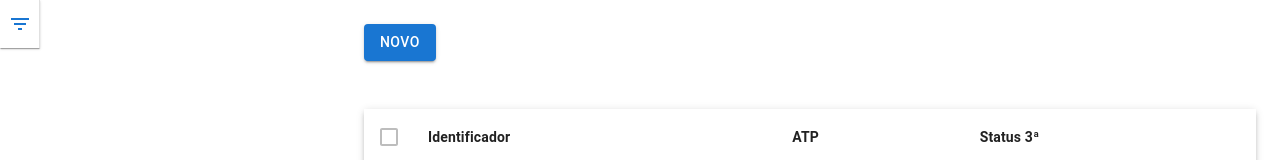
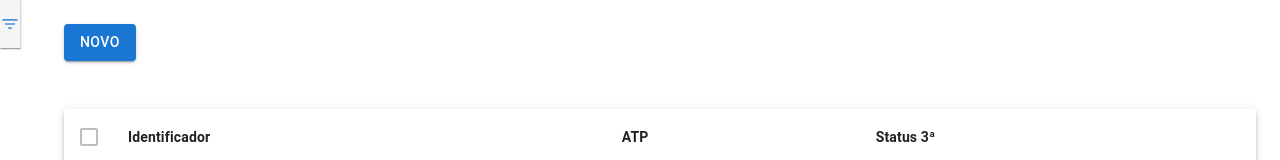
Before and after one commit to JediMastering/basic-mui, a React (Vite) app: page /table in a window 1280 px wide. Shown: the top 160 px of the page. Built offline with nearby package versions, Linux system fonts and the light colour scheme; no server answers; sample sign-in values are in the browser's storage.

Commit message:
feat: improve filter sidebar layout and toggle button aesthetics - Add dynamic width, enhance button appearance, refine badge and transitions

```diff
--- a/src/framework/components/sidebar/FilterSidebar.jsx
+++ b/src/framework/components/sidebar/FilterSidebar.jsx
@@ -116,7 +116,8 @@ const FilterSidebar = ({
           display: 'flex',
           position: 'relative',
           minHeight: '100%',
-          alignItems: 'flex-start'
+          alignItems: 'flex-start',
+          width: open ? drawerWidth : '40px'  // Ajusta dinamicamente baseado no estado do drawer
         }}
       >
         {!open && (
@@ -136,6 +137,10 @@ const FilterSidebar = ({
               width: 40,
               minHeight: 48,
               cursor: 'pointer',
+              transition: 'background-color 0.2s',
+              '&:hover': {
+                bgcolor: 'action.hover'
+              }
             }}
             onClick={handleDrawerToggle}
           >
@@ -143,8 +148,23 @@ const FilterSidebar = ({
               color="primary"
               variant="dot"
               invisible={!hasActiveFilters}
+              sx={{
+                '& .MuiBadge-badge': {
+                  top: 4,
+                  right: 4,
+                  width: 8,
+                  height: 8,
+                  minWidth: 8
+                }
+              }}
             >
-              <FilterListIcon color="primary" />
+              <FilterListIcon
+                color="primary"
+                sx={{
+                  fontSize: 20,
+                  opacity: 0.8
+                }}
+              />
             </Badge>
           </Paper>
         )}
```
